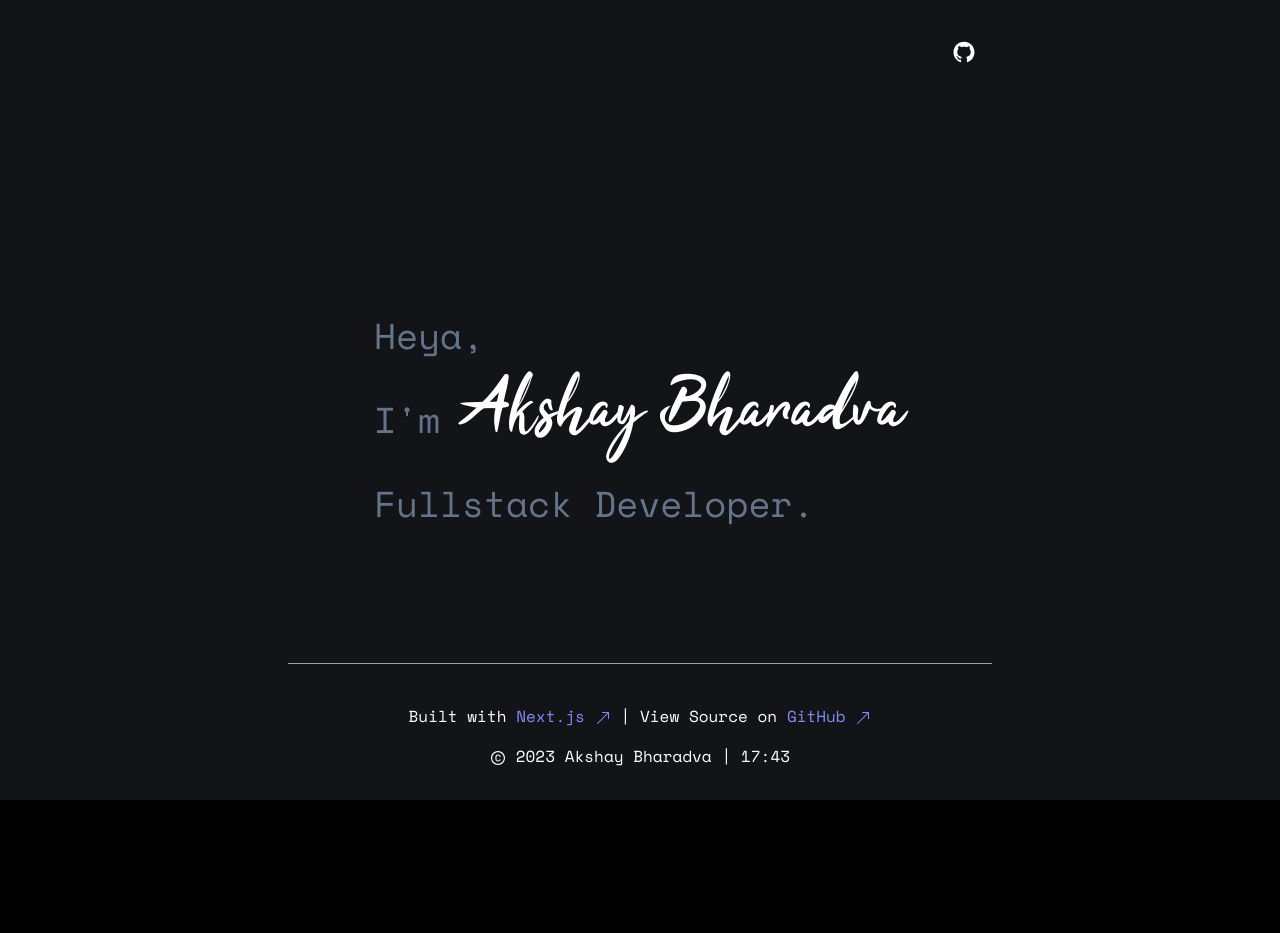
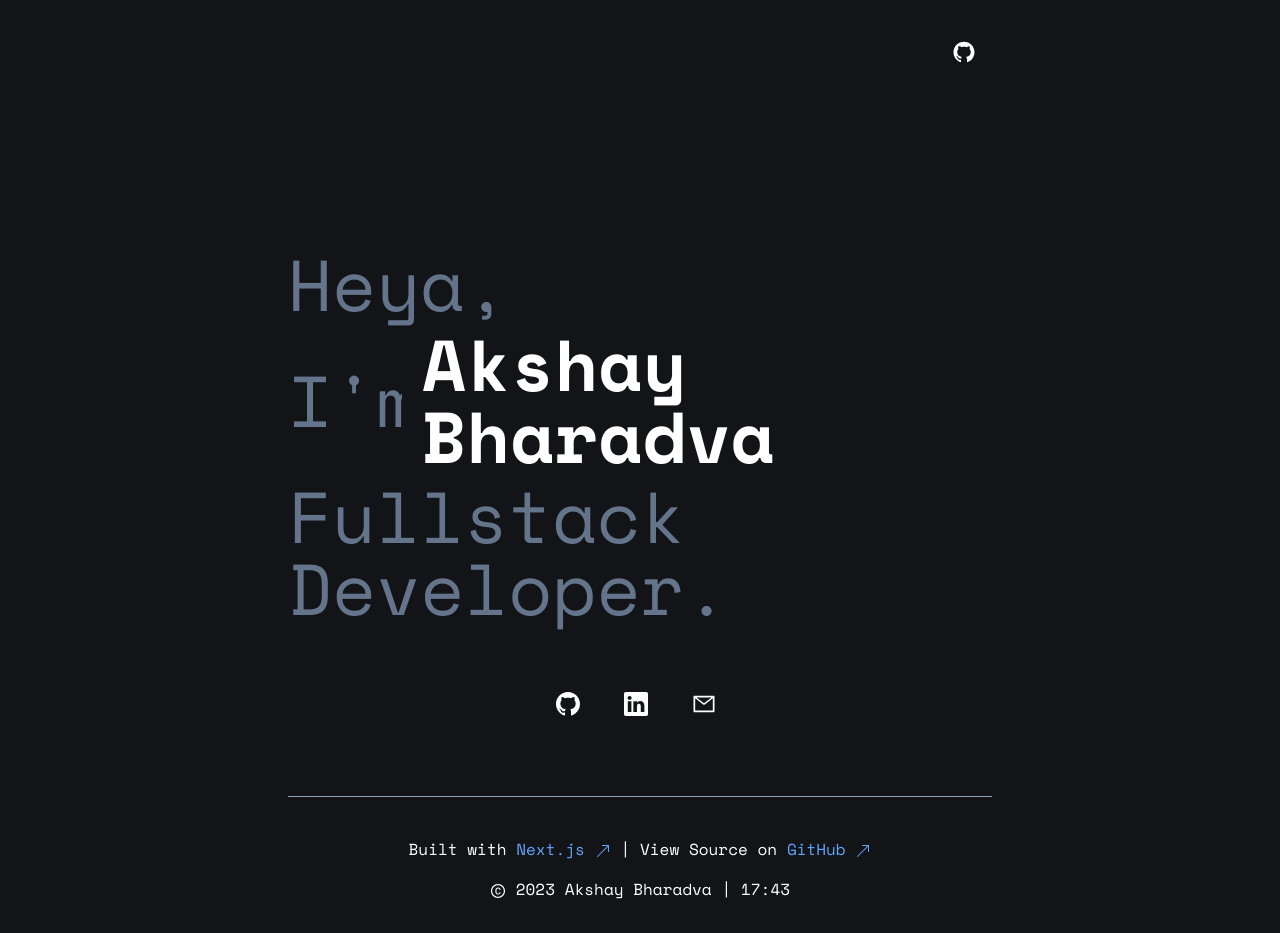
Before and after one commit to akshay-bharadva/akshay-bharadva.github.io, a Next.js app: page / in a window 1280 px wide. Before the commit the page ends 800 px from the top, so only its background shows below. Built offline with nearby package versions, Linux system fonts and the light colour scheme.

Commit message:
wip: change in layout and color

```diff
--- a/src/components/layout.tsx
+++ b/src/components/layout.tsx
@@ -4,16 +4,13 @@ import Container from "./container";
 import Header from "./header";
 import Footer from "./footer";
 
-type Props = PropsWithChildren & {
-  title: string;
-};
+type Props = PropsWithChildren;
 
-export default function Layout({ children, title = `Portfolio` }: Props) {
-  console.log("###title-->", title);
+export default function Layout({ children }: Props) {
   return (
     <>
       <Head>
-        <title>Akshay Bharadva | {title}</title>
+        <title>Akshay Bharadva</title>
       </Head>
       <div className="flex flex-col justify-between min-h-screen selection:bg-[#fffba0] selection:text-black bg-body">
         <Container>
--- a/src/components/little-about-myself.tsx
+++ b/src/components/little-about-myself.tsx
@@ -1,4 +1,7 @@
+import Link from "next/link";
 import { PropsWithChildren } from "react";
+import { AiOutlineMail } from "react-icons/ai";
+import { BsGithub, BsLinkedin } from "react-icons/bs";
 
 type Props = PropsWithChildren;
 
@@ -6,16 +9,42 @@ export default function LittleAboutMyself({ children }: Props) {
   return (
     <section>
       <div className="flex flex-col gap-5 items-center justify-center w-full h-full mb-10">
-        <div className="flex flex-col gap-5 text-4xl">
+        <div className="flex flex-col gap-2 text-7xl mb-10">
           <p className="font-space text-slate-500">Heya,</p>
           <div className="flex gap-5 items-center">
             <p className="font-space text-slate-500 line-clamp-6">I&apos;m</p>
-            <h2 className="text-7xl text-white font-tahu mb-4 line-clamp-7">
+            <h2 className="text-7xl text-white font-space font-bold line-clamp-7">
               Akshay Bharadva
             </h2>
           </div>
           <p className="font-space text-slate-500">Fullstack Developer.</p>
         </div>
+        <div className="flex gap-5">
+          <Link
+            className="mr-2 p-2 text-2xl text-white justify-center items-center gap-1 hover:bg-zinc-700 transition-all rounded-lg"
+            href="https://github.com/akshay-bharadva"
+            rel="noreferrer"
+            target="_blank"
+          >
+            <BsGithub />
+          </Link>
+          <Link
+            className="mr-2 p-2 text-2xl text-white justify-center items-center gap-1 hover:bg-zinc-700 transition-all rounded-lg"
+            href="https://www.linkedin.com/in/akshay-bharadva/"
+            rel="noreferrer"
+            target="_blank"
+          >
+            <BsLinkedin />
+          </Link>
+          <Link
+            className="mr-2 p-2 text-2xl text-white justify-center items-center gap-1 hover:bg-zinc-700 transition-all rounded-lg"
+            href="mailto: akshaybharadva19@gmail.com"
+            rel="noreferrer"
+            target="_blank"
+          >
+            <AiOutlineMail />
+          </Link>
+        </div>
       </div>
     </section>
   );
--- a/tailwind.config.js
+++ b/tailwind.config.js
@@ -20,7 +20,7 @@ module.exports = {
       },
       colors:{
         primary:{
-          ...colors.indigo
+          ...colors.blue
         },
         body: "#131418"
       }
```
